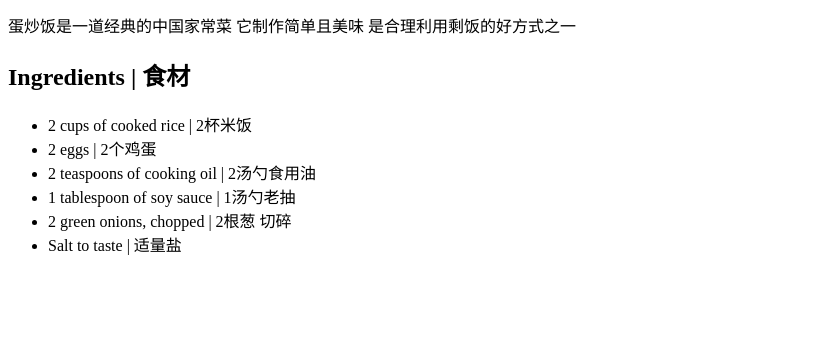
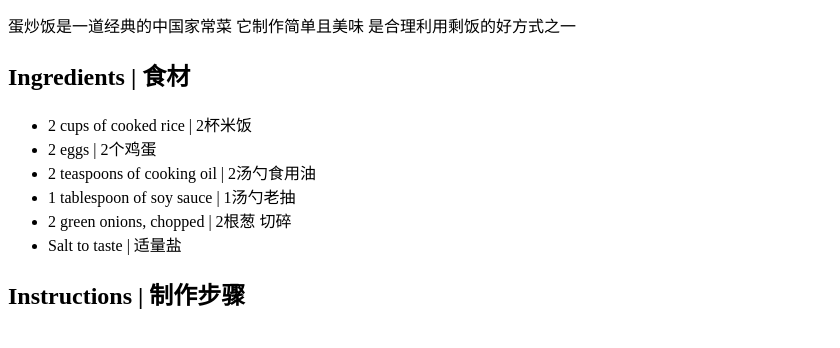
Before and after one commit to xiansheng777/techtonica-assignments, a plain HTML site: page recipe-page/index.html in a window 1280 px wide. Shown: the part 110-458 px from the top of the page, without its empty margins (0-840 px from the left). Drawn offline with Linux system fonts and the light colour scheme.

Commit message:
Add bilingual cooking instructions heading

```diff
--- a/recipe-page/index.html
+++ b/recipe-page/index.html
@@ -35,5 +35,9 @@
             <li>Salt to taste | <span lang="zh-CN">适量盐</span></li>
         </ul>
     </div>
+
+    <div class="instructions">
+        <h2>Instructions | <span lang="zh-CN">制作步骤</span></h2>
+    </div>
 </body>
 </html>
```
